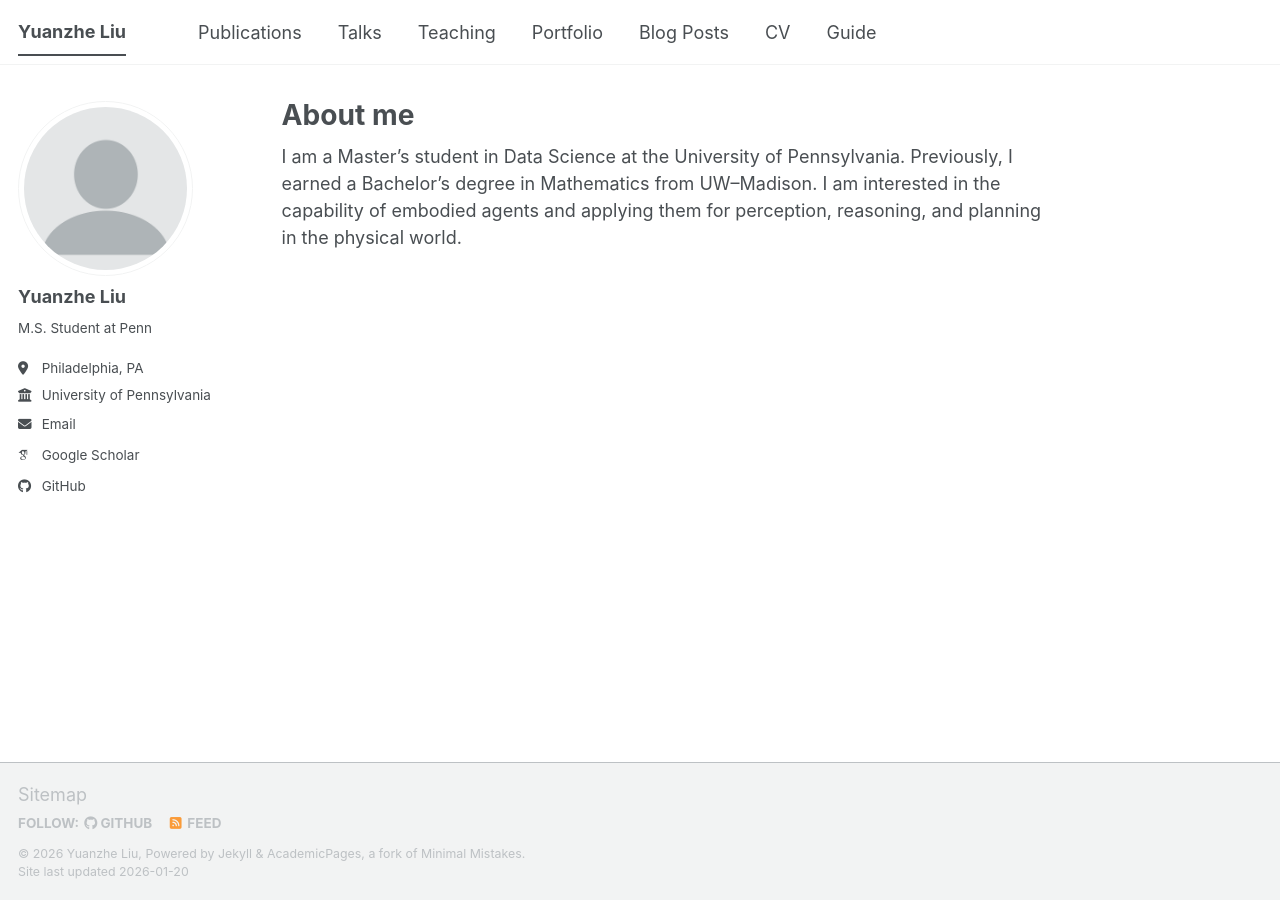
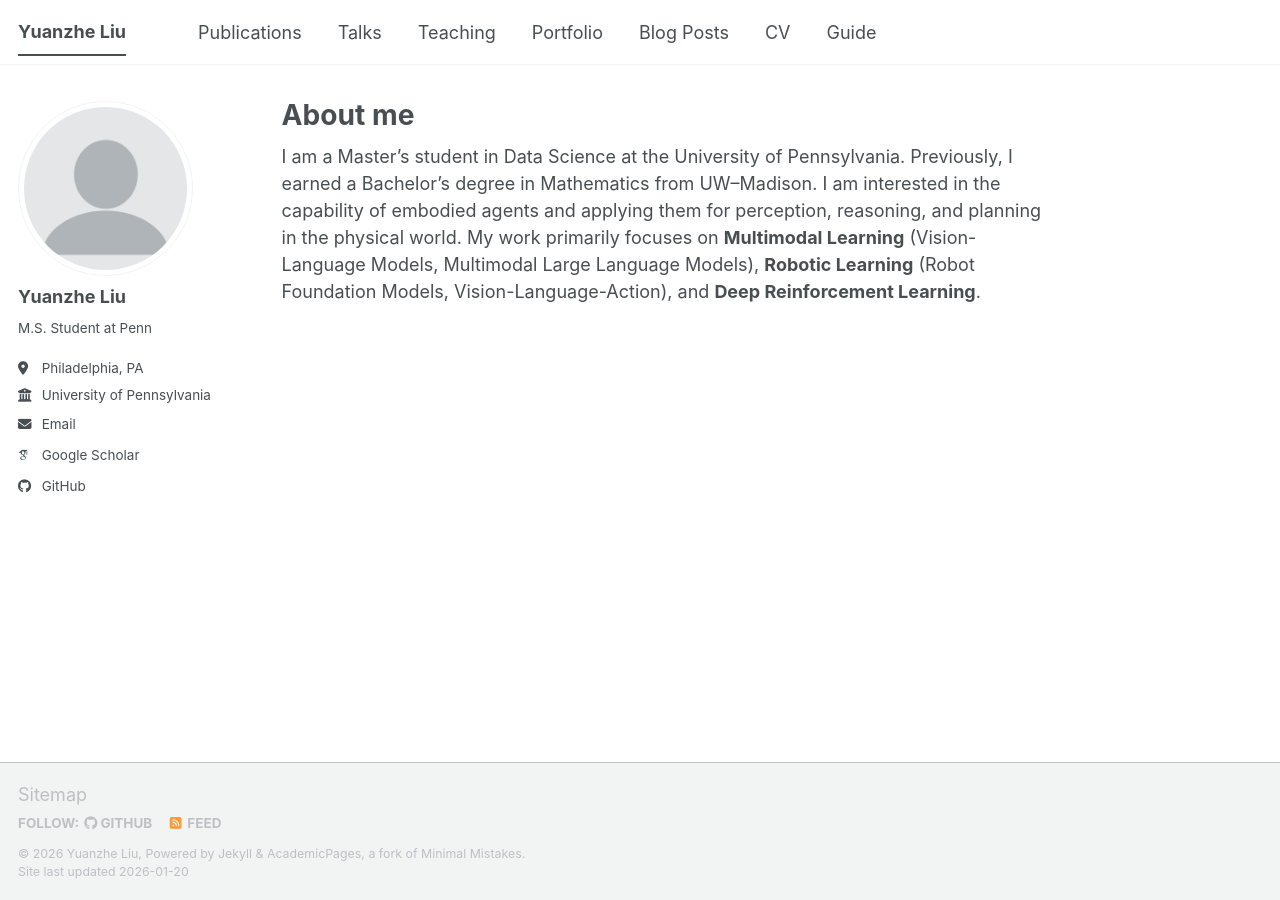
Before and after one commit to yuanzhel0903/yuanzhel0903.github.io, a Jekyll site: the page built from _pages/about.md, in a window 1280 px wide. Built offline with Jekyll 4.4.1, drawn with Linux system fonts in a browser that asks for light colours; some web fonts are replaced; a script bundle is joined from its source files by our own code; library files that are not in the unit come from our copies.

Commit message:
Update about.md

```diff
--- a/_pages/about.md
+++ b/_pages/about.md
@@ -7,4 +7,4 @@
   - /about.html
 ---
 
-I am a Master's student in Data Science at the University of Pennsylvania. Previously, I earned a Bachelor's degree in Mathematics from UW–Madison. I am interested in the capability of embodied agents and applying them for perception, reasoning, and planning in the physical world.
+I am a Master's student in Data Science at the University of Pennsylvania. Previously, I earned a Bachelor's degree in Mathematics from UW–Madison. I am interested in the capability of embodied agents and applying them for perception, reasoning, and planning in the physical world. My work primarily focuses on **Multimodal Learning** (Vision-Language Models, Multimodal Large Language Models), **Robotic Learning** (Robot Foundation Models, Vision-Language-Action), and **Deep Reinforcement Learning**.
```
